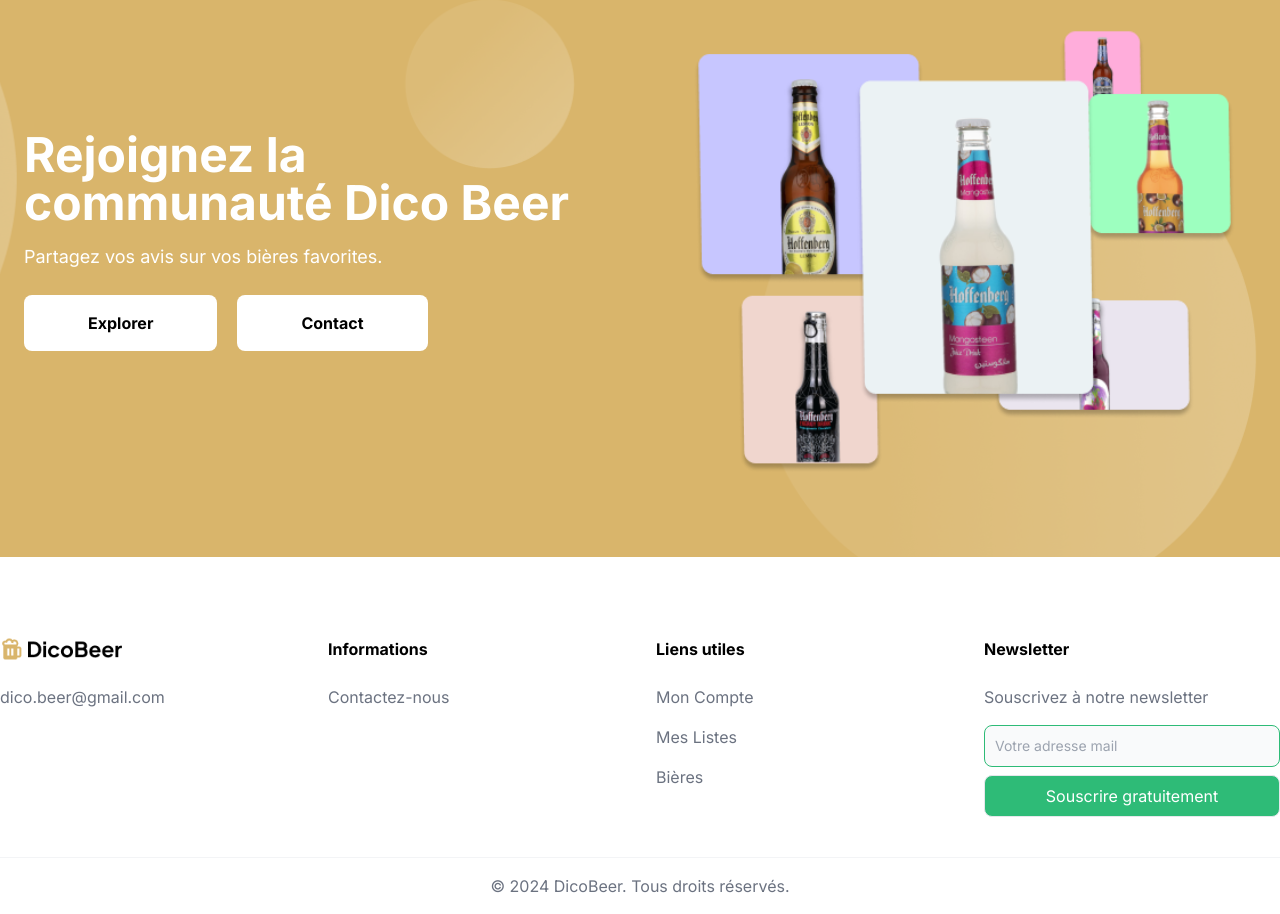
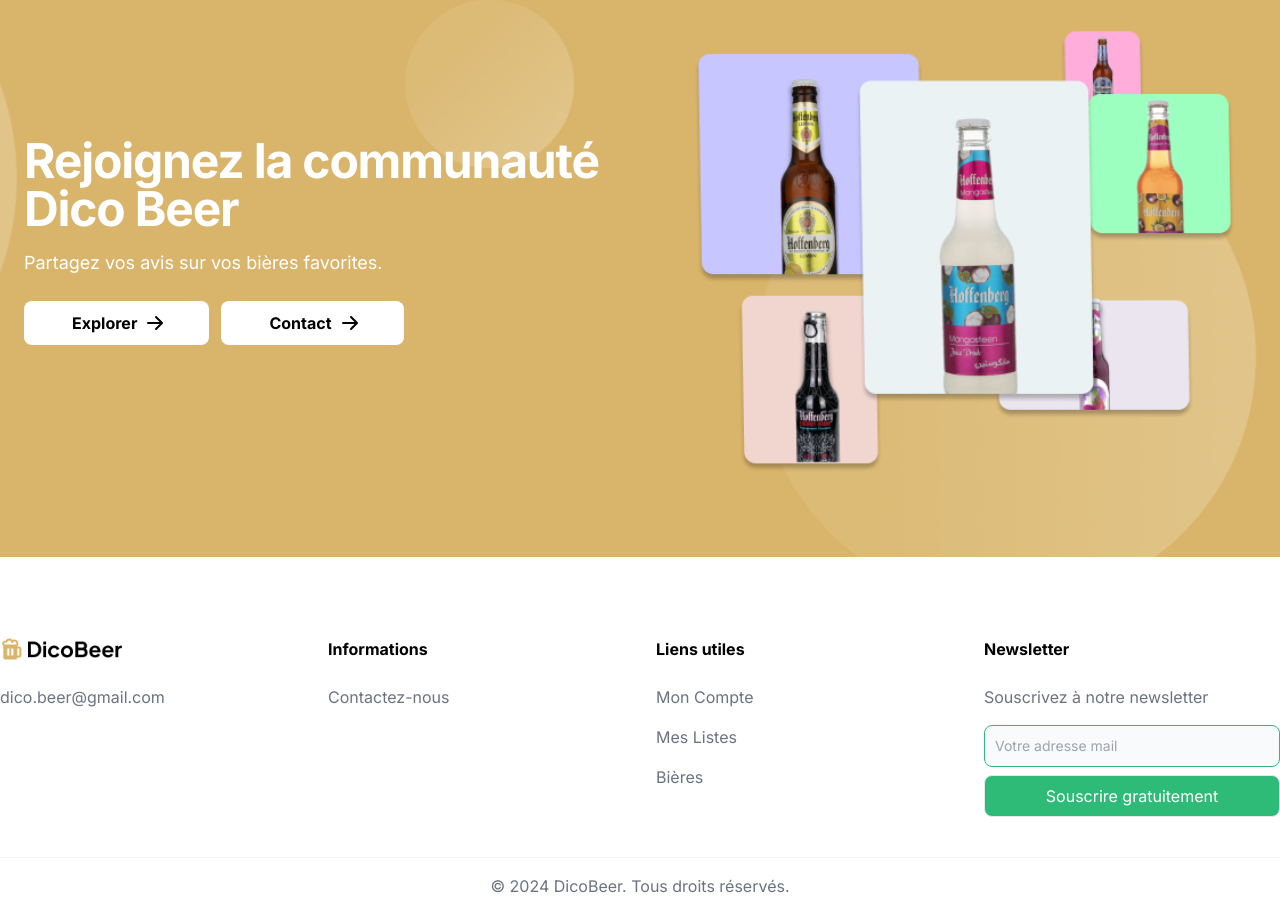
Before and after one commit to lege0053/DicoBeer, a Next.js app in the folder front/: page /accueil in a window 1280 px wide. Shown: the part 1440-2354 px from the top of the page. Built offline with nearby package versions, Linux system fonts and the light colour scheme.

Commit message:
fix: style de la banière communauté

```diff
--- a/front/src/app/accueil/page.tsx
+++ b/front/src/app/accueil/page.tsx
@@ -58,14 +58,16 @@
     <div id="communaute" className="bg-[#D9B56B]">
       <div className="gap-8 items-center py-8 px-4 mx-auto max-w-screen-xl xl:gap-16 md:grid md:grid-cols-2 sm:py-16 lg:px-6">
         <div className="mt-4 md:mt-0">
-          <h2 className="mb-4 text-5xl font-bold text-white">Rejoignez la communauté Dico Beer</h2>
+          <h2 className="mb-4 text-4xl xl:text-5xl tracking-tight font-bold text-white">Rejoignez la communauté Dico Beer</h2>
           <p className="mb-6 text-white md:text-lg">Partagez vos avis sur vos bières favorites.</p>
           <div className="flex flex-row mb-6">
-            <a href="bieres" className="pr-5">
-              <button className="bg-white font-bold px-16 py-4 rounded-lg">Explorer</button>
+            <a href="bieres" className="inline-flex items-center justify-center px-12 py-2.5  mr-3 text-base font-bold text-center rounded-lg bg-white">
+              Explorer
+              <svg className="w-5 h-5 ml-2 -mr-1" fill="currentColor" viewBox="0 0 20 20" xmlns="http://www.w3.org/2000/svg"><path fill-rule="evenodd" d="M10.293 3.293a1 1 0 011.414 0l6 6a1 1 0 010 1.414l-6 6a1 1 0 01-1.414-1.414L14.586 11H3a1 1 0 110-2h11.586l-4.293-4.293a1 1 0 010-1.414z" clip-rule="evenodd"></path></svg>
             </a>
-            <a href="contact">
-              <button className="bg-white font-bold px-16 py-4 rounded-lg">Contact</button>
+            <a href="contact" className="inline-flex items-center justify-center px-12 y-2.5 mr-3 text-base font-bold text-center rounded-lg bg-white">
+              Contact
+              <svg className="w-5 h-5 ml-2 -mr-1" fill="currentColor" viewBox="0 0 20 20" xmlns="http://www.w3.org/2000/svg"><path fill-rule="evenodd" d="M10.293 3.293a1 1 0 011.414 0l6 6a1 1 0 010 1.414l-6 6a1 1 0 01-1.414-1.414L14.586 11H3a1 1 0 110-2h11.586l-4.293-4.293a1 1 0 010-1.414z" clip-rule="evenodd"></path></svg>
             </a>
           </div>
         </div>
```
